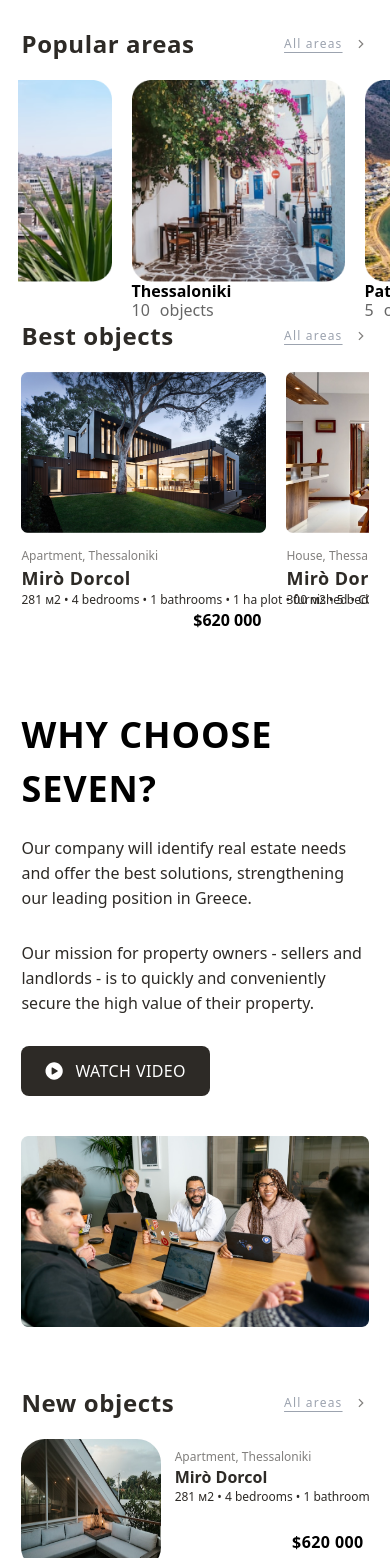
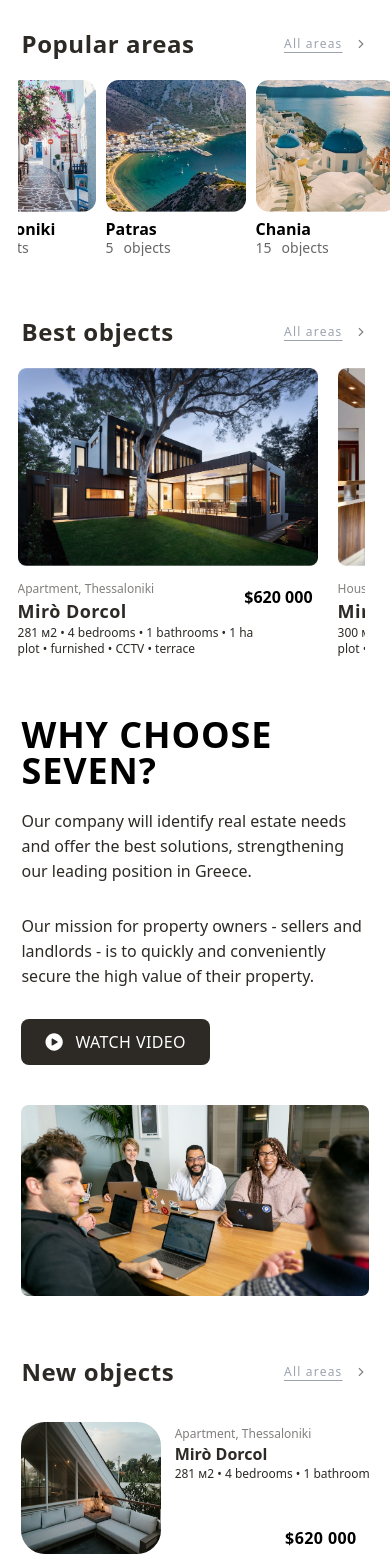
Before and after one commit to irina135/project, a React (Create React App) app: page / in a window 390 px wide. Shown: the part 442-2000 px from the top of the page. Built offline with nearby package versions, Linux system fonts and the light colour scheme.

Commit message:
add style for pixel perfect first page

```diff
--- a/src/components/ui/cards/Cards.js
+++ b/src/components/ui/cards/Cards.js
@@ -8,9 +8,9 @@ function CardItem(props) {
         return (
            /* <button onClick={() => {navigate('/pageCard') }} className="relative tablet:w-[48.8%] w-[300px] tablet:mr-[0px] mr-[20px] text-left pb-10">*/
 
-                    <Link to={`/user/${props.index + 1}`} className="relative tablet:w-[48.8%] w-[300px] tablet:mr-[0px] mr-[20px] text-left pb-10">
-                        <img className="w-[100%] tablet:mb-[23px] mb-[15px]" src={props.cardImg} alt='img'/>
-                        <div className="max-w-[350px]">
+                    <Link to={`/user/${props.index + 1}`} className="relative tablet:w-[48.8%] w-[300px]  tablet:mr-[0px] mr-[20px] text-left pb-10">
+                        <img className=" tablet:mb-[23px] mb-[15px] vvv2" src={props.cardImg} alt='img'/>
+                        <div>
                             <p className="desktop:text-base tablet:text-sm text-xs font-normal text-[#2D2A26]/60">
                                 {props.typeOfProperty}&#44; {props.city}</p>
                             <p className="desktop:text-3xl tablet:text-2xl text-lg font-semibold text-[#2D2A26] tracking-wide">{props.name}</p>
@@ -18,7 +18,7 @@ function CardItem(props) {
                                 {props.area} м2  &bull; {props.bedrooms} bedrooms &bull; {props.bathrooms} bathrooms
                                 &bull; {props.plot} ha plot &bull; {props.furnished} &bull; {props.CCTV} &bull; {props.terrace}
                             </div>
-                            <p className="absolute desktop:right-[30px] laptop:right-[50px] tablet:right-[10px] right-[5px] desktop:bottom-[53px] laptop:bottom-[95px] desktop:text-[28px] medium:text-[22px] text-base font-bold">${props.price}</p>
+                            <p className="absolute desktop:right-[30px] laptop:right-[50px] tablet:right-[10px] right-[5px] desktop:bottom-[143px] laptop:bottom-[95px] bottom-[88px] desktop:text-[28px] medium:text-[22px] text-base font-bold">${props.price}</p>
                         </div>
                     </Link>
 
@@ -27,9 +27,9 @@ function CardItem(props) {
     }
     return (
         /*<button onClick={() => {navigate('/pageCard/:id')}} className="relative flex justify-between laptop:w-[48.8%] w-[100%] text-left py-5 border-b-[1px] border-y-[#2D2A26/16]">*/
-        <Link to={`/user/${props.index + 1}`} className="relative flex justify-between laptop:w-[47%] w-[100%] text-left pb-5 mb-5 border-b-[1px] border-y-[#2D2A26/16]">
+        <Link to={`/user/${props.index + 1}`} className="relative flex justify-between laptop:w-[47%] w-[100%] text-left tablet:pb-5 tablet:pt-0 pt-[14px] pb-[14px] tablet:mb-5 border-b-[1px] border-y-[#2D2A26/16]">
             <img className="desktop:w-[340px] tablet:w-[260px] desktop:h-[224px] tablet:h-[171px]  w-[140px] h-[132px] mr-[3.8%] rounded-3xl" src={props.cardImg} alt='img'/>
-            <div className="w-[58%] pt-[10px]">
+            <div className="w-[58%] tablet:pt-[10px] pt-1">
                 <p className="medium:text-base laptop:text-sm text-xs font-normal text-[#2D2A26]/60">
                     {props.typeOfProperty}&#44; {props.city}</p>
                     <p className="desktop:text-2xl laptop:text-lg text-base font-semibold text-[#2D2A26]">{props.name}</p>
@@ -37,7 +37,7 @@ function CardItem(props) {
                     {props.area} м2  &bull; {props.bedrooms} bedrooms &bull; {props.bathrooms} bathrooms
                     &bull; {props.plot} ha plot &bull; {props.furnished} &bull; {props.CCTV} &bull; {props.terrace}
                 </p>
-                <p className="absolute desktop:right-[60px] right-[5px] bottom-[37px] desktop:text-xl medium:text-[22px] text-base font-bold tracking-wide">${props.price}</p>
+                <p className="absolute desktop:right-[60px] right-[12px] tablet:bottom-[37px] bottom-[18px] desktop:text-xl medium:text-[22px] text-base font-bold tracking-wide">${props.price}</p>
             </div>
         </Link>
 
--- a/src/components/ui/cards/CardsWrap.js
+++ b/src/components/ui/cards/CardsWrap.js
@@ -35,13 +35,16 @@ function CardsWrap(props) {
     if (props.displayFlex) {
 
         return (
-           <div className="flex truncate tablet:justify-between tablet:flex-wrap desktop:w-[91.6%] desktop:max-w-[1760px] laptop:max-w-[94%] max-w-[89%] mx-auto desktop:mb-[142px] laptop:mb-[100px] tablet:mb-[120px] mb-[60px]">
-              {newCard}
+           <div className="flex tablet:justify-between tablet:flex-wrap desktop:w-[91.6%] desktop:max-w-[1760px] laptop:max-w-[94%] max-w-[89%] overflow-hidden slick-list mx-auto desktop:mb-[142px] laptop:mb-[100px] tablet:mb-[120px] mb-5">
+            <div className='flex tablet:justify-between'>
+            {newCard}
+            </div>
+
            </div>
            )
         }
         return (
-          <div className="laptop:flex laptop:justify-between truncate laptop:flex-wrap desktop:w-[91.6%] desktop:max-w-[1760px] laptop:max-w-[94%] max-w-[89%] mx-auto desktop:mb-[118px] laptop:mb-[98px] tablet:mb-[140px] mb-[75px]">
+          <div className="laptop:flex laptop:justify-between truncate laptop:flex-wrap desktop:w-[91.6%] desktop:max-w-[1760px] laptop:max-w-[94%] max-w-[89%] mx-auto desktop:mb-[118px] laptop:mb-[98px] tablet:mb-[140px] mb-[65px]">
               {newCard}
            </div>
         )
--- a/src/components/ui/footer/Footer.js
+++ b/src/components/ui/footer/Footer.js
@@ -27,12 +27,12 @@ function Footer(props) {
     return (
 
         <div className="tablet:flex desktop:pl-[10%] desktop:pb-[120px] pb-[100px] bg-[#2D2A26] medium:pl-[6.3%] pl-[10.6%] desktop:pt-[120px] tablet:pt-[100px] pt-[60px] text-white">
-          <div className="desktop:w-[53%] laptop:w-[46.6%] tablet: w-[43.4%] tablet-mb-[0px] mb-[60px]">
+          <div className="desktop:w-[53%] laptop:w-[46.6%] tablet: w-[43.4%] tablet-mb-[0px] mb-[50px]">
             <img className="mb-[19px]" src={footer[0].footerLogo} alt='img'/>
             <p className="tablet:w-[188px] w-[188px] text-left text-white/60 desktop:text-lg tablet:text-base tracking-wide textHeightFooter">{footer[0].footerText}</p>
           </div>
-          <div className="tablet:flex justify-start laptop:w-[46%] tablet:w-[55%]">
-            <div className="desktop:w-[44%] laptop:w-[60%] tablet:mb-[0px] mb-[51px] text-left">
+          <div className="tablet:flex justify-start medium:w-[46%] tablet:w-[55%]">
+            <div className="desktop:w-[44%] medium:w-[60%] tablet:mb-[0px] mb-[51px] text-left">
               <h4 className="mb-3 desktop:text-lg text-base font-normal text-white/60">{footer[0].footerTitle}</h4>
               {newFooterItemList1}
             </div>
--- a/src/components/ui/search/Search.js
+++ b/src/components/ui/search/Search.js
@@ -12,7 +12,7 @@ function Search(props) {
    )
 
     return (
-       <div className="hidden tablet:flex justify-between items-center  desktop:w-[91.6%] desktop:max-w-[1760px] laptop:max-w-[94%] max-w-[89%] mx-auto desktop:mb-[120px] laptop:mb-[90px]">
+       <div className="hidden tablet:flex justify-between items-center  desktop:w-[91.6%] desktop:max-w-[1760px] laptop:max-w-[94%] max-w-[89%] mx-auto desktop:mb-[120px] tablet:mb-[90px]">
          <h4 className="m-w-[28%] desktop:text-[42px] laptop:text-4xl tablet:text-2xl font-bold text-left tracking-wide">{search[0].title}</h4>
          <div className="flex justify-between items-center desktop:w-[70%] laptop:w-[66.5%]">
             {newSearchItemList}
--- a/src/components/ui/slider/Slider.js
+++ b/src/components/ui/slider/Slider.js
@@ -59,7 +59,7 @@ export default class SliderList extends Component {
 }
     return (
       <div>
-        <Slider {...settings} className='laptop:mb-[120px] desktop:mb-[160px]'>
+        <Slider {...settings} className='laptop:mb-[120px] desktop:mb-[160px] mb-[60px]'>
           {newMap1}
         </Slider>
      </div>
--- a/src/components/ui/slider/SliderItem.js
+++ b/src/components/ui/slider/SliderItem.js
@@ -1,9 +1,9 @@
 export default function SliderItem(props) {
     return (
-        <div className="laptop:w-[213px] desktop:w-[260px]">
-            <img className="desktop:mb-[16px] laptop:mb-2" src={props.sliderImg} alt='img'/>
-            <h3 className="desktop:mb-[5px] font-semibold desktop:text-2xl laptop:text-lg leading-[120%] text-{#2D2A26}">{props.title}</h3>
-            <div className="flex desktop:text-lg laptop:text-base leading-[120%] text-{#2D2A26} opacity-60">
+        <div className="tablet:w-[213px] desktop:w-[260px] w-[140px]">
+            <img className="desktop:mb-[16px] mb-2" src={props.sliderImg} alt='img'/>
+            <h3 className="desktop:mb-[5px] font-semibold desktop:text-2xl laptop:text-lg text-base leading-[120%] text-{#2D2A26}">{props.title}</h3>
+            <div className="flex desktop:text-lg laptop:text-base text-sm leading-[120%] text-{#2D2A26} opacity-60">
                 <p className="mr-2.5">{props.count}</p>
                 <p>{props.text}</p>
             </div>
--- a/src/components/ui/video/Video.js
+++ b/src/components/ui/video/Video.js
@@ -2,21 +2,21 @@ import video from '../../../mocks/video/data.base.video'
 function Video(props) {
 
     return (
-       <div className="desktop:w-[91.6%] desktop:max-w-[1760px] laptop:max-w-[94%] max-w-[89%]  h-[auto] tablet:flex justify-between mx-auto desktop:mb-40 tablet:mb-[120px] mb-[60px]">
-          <div className="tablet:w-[33.3%] text-left desktop:pt-[35px] laptop:pt-[10px]">
-            <h3 className="desktop:max-w-[65%] laptop:mt-[18px] desktop:text-[54px] laptop:text-5xl text-4xl desktop:leading-[54px]  laptop:leading-[48px] leading-9 font-bold leading-[54px] mb-5 uppercase tracking-wide">{video[0].title}</h3>
+       <div className="desktop:w-[91.6%] desktop:max-w-[1760px] laptop:max-w-[94%] max-w-[89%]  h-[auto] medium:flex justify-between mx-auto desktop:mb-40 tablet:mb-[120px] mb-[60px]">
+          <div className="medium:w-[33.3%] text-left desktop:pt-[35px] laptop:pt-[10px]">
+            <h3 className="desktop:max-w-[65%] laptop:mt-[18px] desktop:text-[54px] laptop:text-5xl text-4xl desktop:leading-[54px]  laptop:leading-[48px] leading-9 font-bold tablet:leading-[54px] mb-5 uppercase tracking-wide">{video[0].title}</h3>
             <p className="desktop:max-w-[90%] desktop:mb-[42px] laptop:mb-8 mb-[30px] desktop:text-2xl tablet:text-lg text-base font-normal text-[#2D2A26] desktop:leading-[38px] tablet:leading-7 leading-[25px]">
                 {video[0].text1}
             </p>
             <p className="desktop:max-w-[90%] desktop:mb-[42px] laptop:mb-12 mb-[30px] desktop:text-2xl tablet:text-lg text-base font-normal text-[#2D2A26] desktop:leading-[38px] tablet:leading-7 leading-[25px]">
                 {video[0].text2}
             </p>
-            <button className="flex items-center tablet:mb-[0px] mb-10 tablet:px-10 tablet:py-[15px] py-[13px] px-[24px] bg-[#2D2A26] rounded-lg tablet:text-lg text-base text-white uppercase tracking-wide">
+            <button className="flex items-center medium:mb-[0px] mb-10 tablet:px-10 tablet:py-[15px] py-[11px] px-[24px] bg-[#2D2A26] rounded-lg tablet:text-lg text-base text-white uppercase tracking-wide">
                 <img className="mr-3 tablet:w-[21px] tablet:w-[21px] w-[18px] h-[18px]"  src={video[0].videoBtnImg} alt='img'/>
                 {video[0].btnText}</button>
           </div>
           <div className="desktop:w-[63%] laptop:w-[60%]">
-            <img className="w-[100%] desktop:h-[auto] laptop:h-[481px]" src={video[0].videoImg} alt='img'/>
+            <img className="w-[100%] desktop:h-[auto] laptop:h-[481px] h-auto" src={video[0].videoImg} alt='img'/>
           </div>
        </div>
        )
--- a/src/index.css
+++ b/src/index.css
@@ -28,6 +28,7 @@ bady {
     background-repeat: no-repeat;
     background-position: center;
 }
+/*Slider*/
 .slick-list {
   margin-left: calc((100% - 91%) / 2);
   }
@@ -160,4 +161,8 @@ bady {
                   left: 85px;
                 }*/
     }
+    .slick-slide {
+      width: 140px !important;
+      margin-left: 10px;
+    }
 }
--- a/src/mocks/cardHorizontal/data.base.cardHorizontal.js
+++ b/src/mocks/cardHorizontal/data.base.cardHorizontal.js
@@ -65,7 +65,7 @@ export const cardListHorizontal = [
       terrace: 'terrace',
       price: '620 000'
     },
-    {
+    /*{
       id: 5,
       typeOfProperty: 'Apartment',
       city: 'Thessaloniki',
@@ -124,7 +124,7 @@ export const cardListHorizontal = [
       CCTV: 'CCTV',
       terrace: 'terrace',
       price: '620 000'
-    },
+    },*/
   ]
 
   export default cardListHorizontal
```
